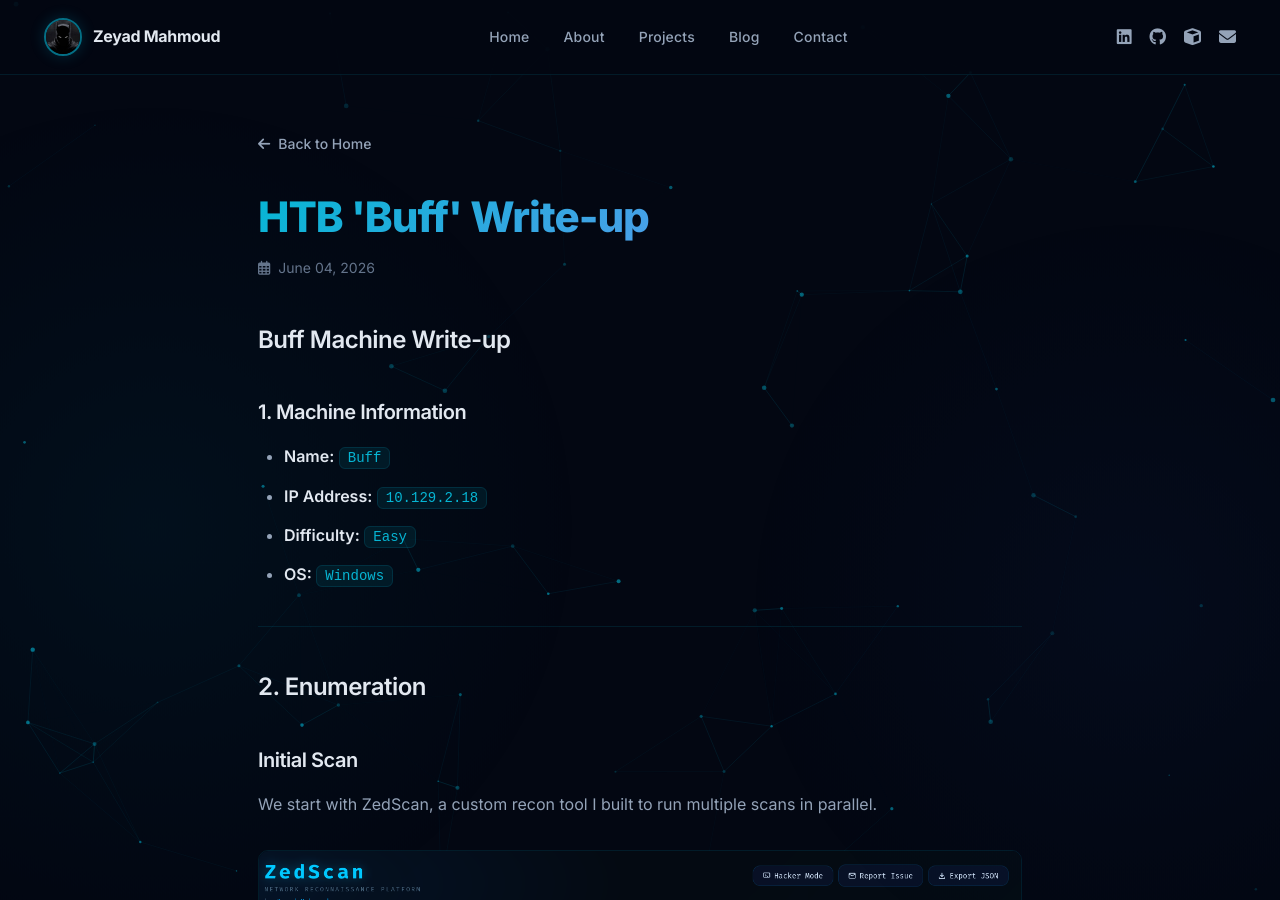
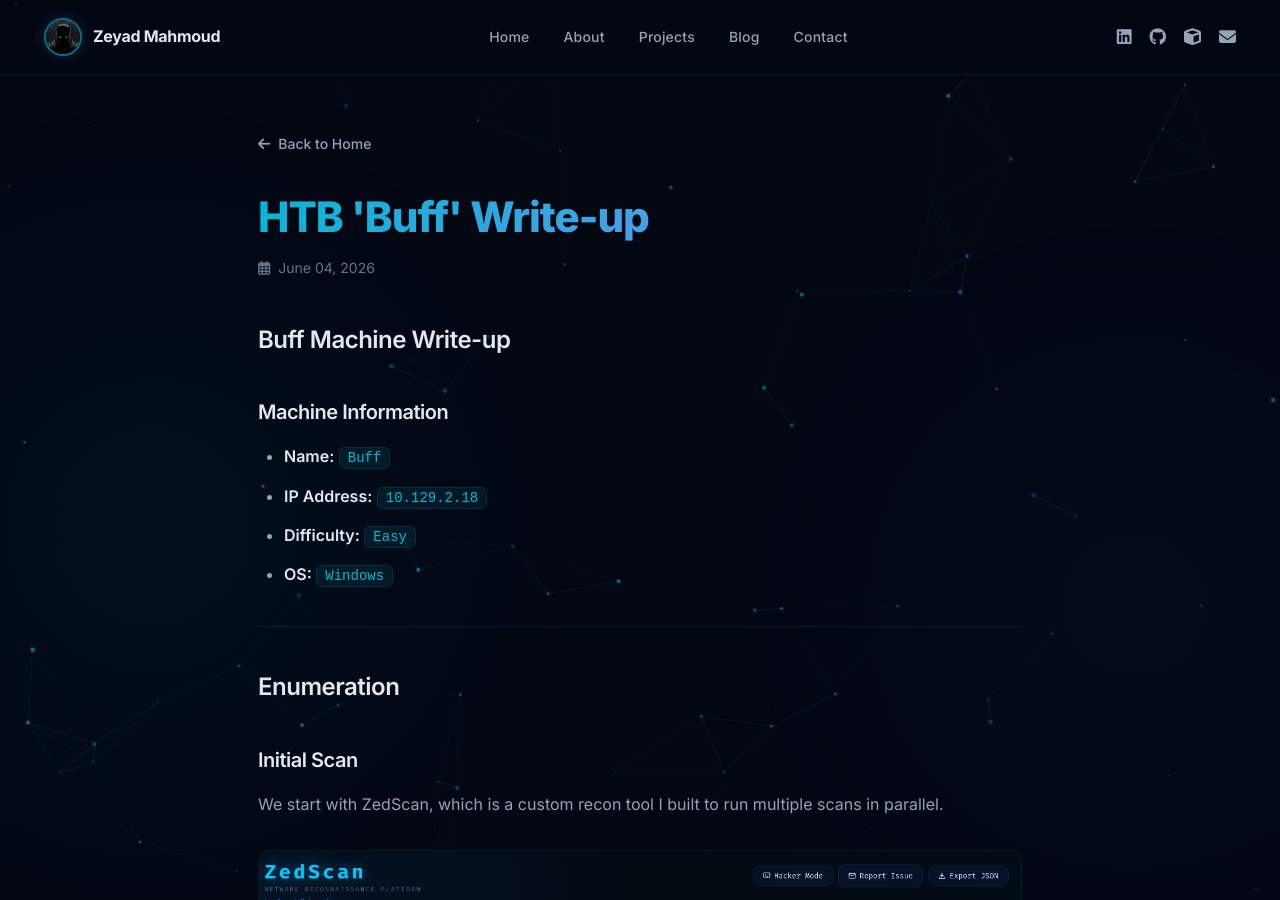
Before and after one commit to zeyad-mahmoud7/zeyad-mahmoud7.github.io, a Jekyll site: the page built from _posts/2026-06-04-buff-htb.md, in a window 1280 px wide and 900 px high. Built offline with Jekyll 4.4.1, drawn with Linux system fonts in a browser that asks for light colours; some of the changed text lies outside the part shown.

Commit message:
Update 2026-06-04-buff-htb.md

```diff
--- a/_posts/2026-06-04-buff-htb.md
+++ b/_posts/2026-06-04-buff-htb.md
@@ -10,7 +10,7 @@ image: /assets/images/buff/cover.png
 
 ## **Buff Machine Write-up**
 
-### **1. Machine Information**
+### **Machine Information**
 
 - **Name:** `Buff`
 - **IP Address:** `10.129.2.18`
@@ -19,11 +19,11 @@ image: /assets/images/buff/cover.png
 
 ---
 
-## **2. Enumeration**
+## **Enumeration**
 
 ### **Initial Scan**
 
-We start with ZedScan, a custom recon tool I built to run multiple scans in parallel.
+We start with ZedScan, which is a custom recon tool I built to run multiple scans in parallel.
 
 ![alt_text](/assets/images/buff/image1.png "image_tooltip")
 
@@ -90,13 +89,14 @@ CloudMe is only listening on localhost, so we can't reach it from Kali directly.
 
 With the port now accessible locally, we take the public exploit script, generate a custom payload using `msfvenom`, and swap it in.
 
+We run the script.
+
 ![alt_text](/assets/images/buff/image13.png "image_tooltip")
 
-We run the script.
+Viola, in less than a second we're in with `Administrator` privileges.
 
 ![alt_text](/assets/images/buff/image14.png "image_tooltip")
 
-Viola, in less than a second we're in with `Administrator` privileges.
 
 Root flag obtained.
 
```
Also changed, not shown: other parts of _posts/2026-06-04-buff-htb.md (+7 -8 lines).
